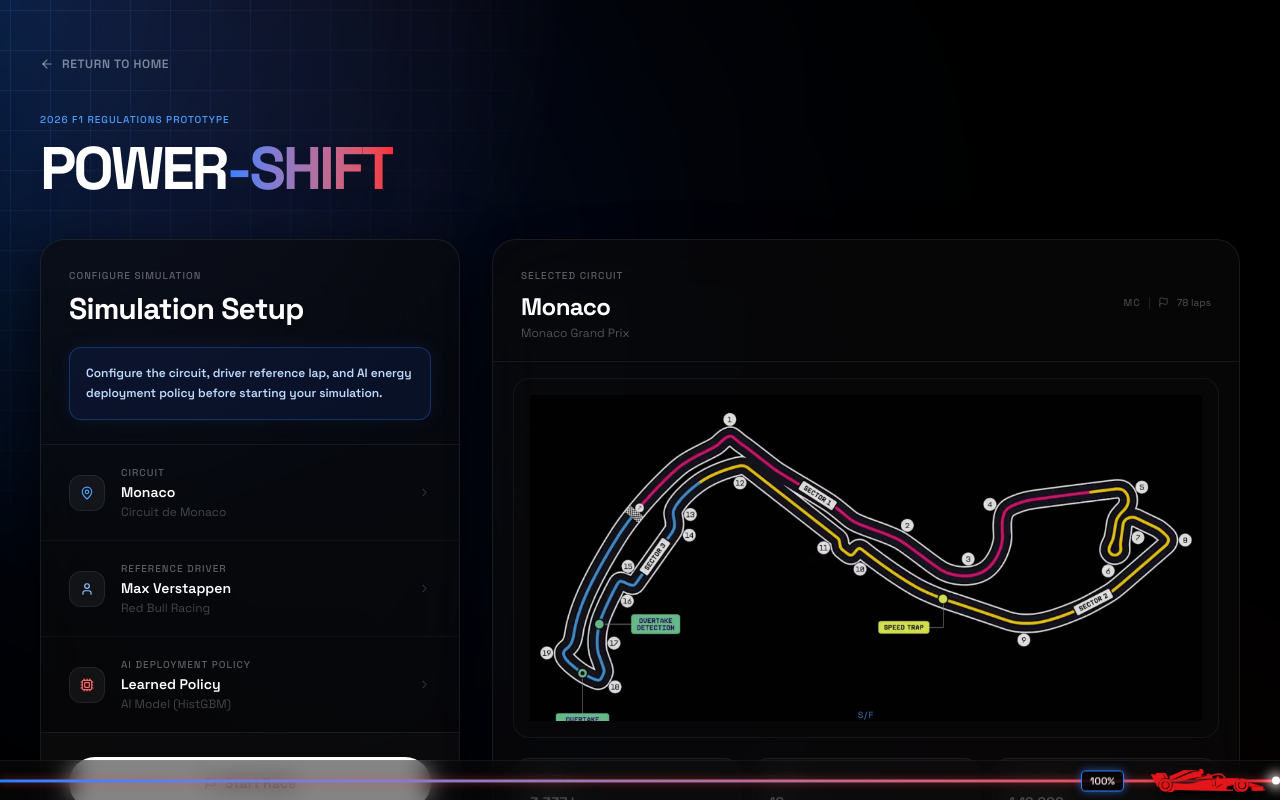
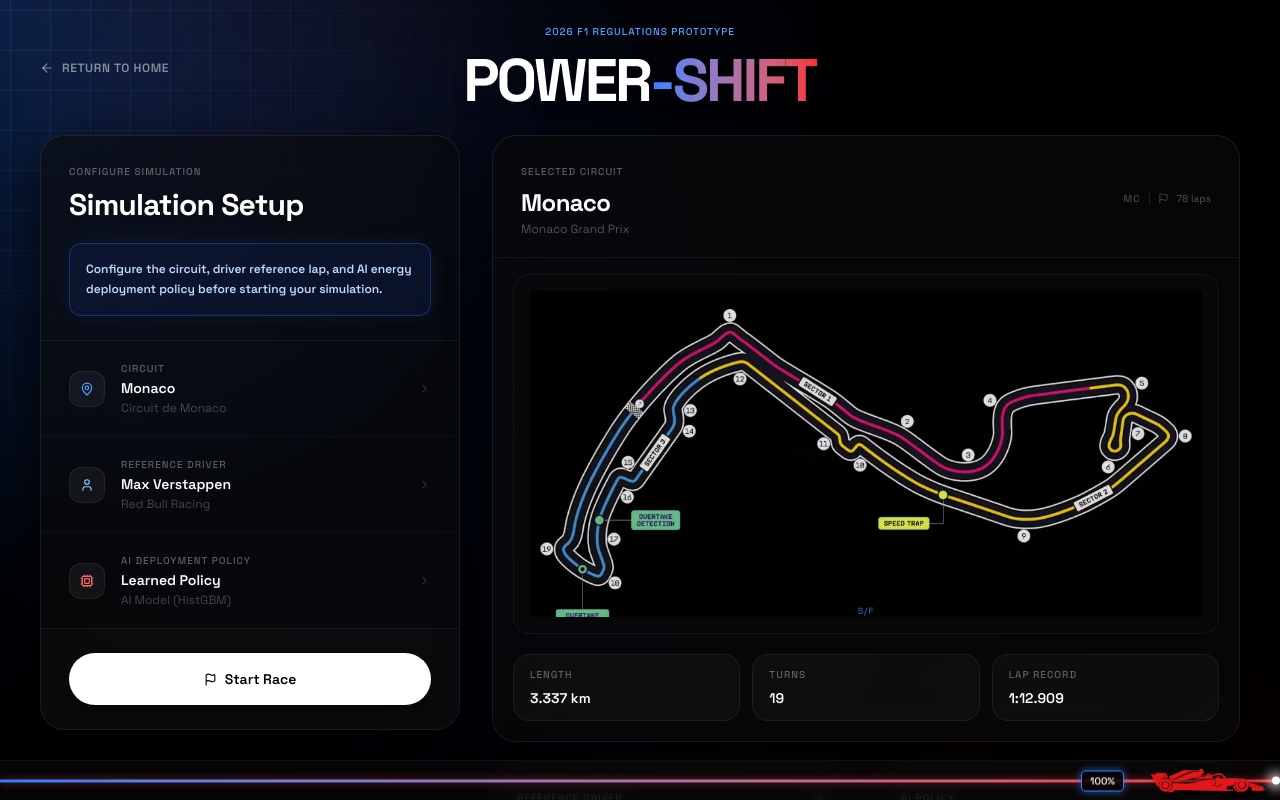
Before and after one commit to shurya2512/poweshift-backend, a Next.js app: page /setup in a window 1280 px wide. Shown: the top 800 px of the page. Built offline with nearby package versions, Linux system fonts and the light colour scheme.

Commit message:
refactor: center header title and position back button absolutely in setup page layout

```diff
--- a/src/app/setup/page.tsx
+++ b/src/app/setup/page.tsx
@@ -21,18 +21,20 @@
       <div className="absolute top-[35%] left-[35%] w-[35%] h-[45%] bg-blue-500/5 blur-[140px] rounded-full pointer-events-none" />
 
       {/* Page content */}
-      <div className="max-w-7xl mx-auto px-6 lg:px-10 py-10 lg:py-14">
+      <div className="max-w-7xl mx-auto px-6 lg:px-10 pt-4 pb-10 lg:pt-6 lg:pb-14">
+        {/* Top Header Row */}
+        <div className="relative flex items-center justify-center mb-6 w-full">
           {/* Back Button */}
           <button
             onClick={() => router.push('/')}
-          className="flex items-center gap-2 text-white/50 hover:text-white transition-colors text-xs font-semibold tracking-wider uppercase mb-10 group"
+            className="absolute left-0 top-1/2 -translate-y-1/2 flex items-center gap-2 text-white/50 hover:text-white transition-colors text-xs font-semibold tracking-wider uppercase group"
           >
             <ArrowLeft size={14} className="group-hover:-translate-x-1 transition-transform" />
             Return to Home
           </button>
 
           {/* Page title */}
-        <div className="mb-10">
+          <div className="text-center">
             <p className="text-[10px] font-medium tracking-widest text-blue-400 uppercase mb-3">
               2026 F1 Regulations Prototype
             </p>
@@ -40,6 +42,7 @@
               Power<span className="text-transparent bg-clip-text bg-gradient-to-r from-blue-500 to-red-500">-Shift</span>
             </h1>
           </div>
+        </div>
 
         <SetupPanel onStart={handleStart} />
       </div>
```
Lines whose indentation alone changed are shown as unchanged.
